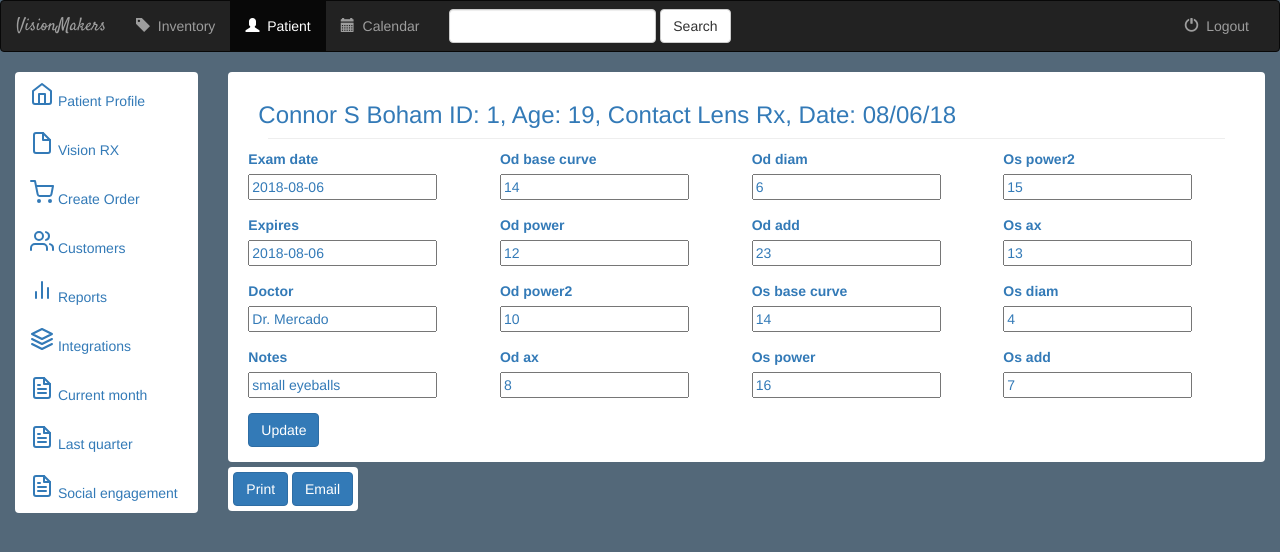
After one commit to cboham/VisionMakers, a Django app: page /patients/vision_rx/contact_lens_rx/3/ in a window 1280 px wide. The commit adds this page. Shown: the top 552 px of the page. Run offline with Django 3.2, Linux system fonts and the light colour scheme; a user stored in the database is signed in; data comes from the database, SQL or seed files in the repository; both versions use the stored data as it was after the commit; some libraries are stand-ins or nearby versions.

Commit message:
added generic views for spectacle and contactlens

```diff
--- a/VisionMakers2/inventory/templates/inventory/form-template2.html
+++ b/VisionMakers2/inventory/templates/inventory/form-template2.html
@@ -22,7 +22,7 @@
 										<div class="form-group" style = "">
 											<label>{{field.label_tag}}</label>
 											{{ field }}
-
+											{{ field.errors }}
 										<span class = "text-primary medium"><strong>Don't see existing SKU? add, then refresh</strong></span>
 
 						   				 <a href="{% url 'inventory:add-type' %}" class="btn btn-primary btn-xs">
--- a/VisionMakers2/inventory/templates/inventory/index.html
+++ b/VisionMakers2/inventory/templates/inventory/index.html
@@ -474,7 +474,7 @@
                     <tr value = "yes"   id = "row{{forloop.counter}}" class = "table-body-rows" > <!--onmouseover= "hover({{forloop.counter}})" -->
                       <td class="body-cell col1">{{pair.pk}}</td>
                       <td class="body-cell col2">{{pair.location}} </td>
-                      <td class="body-cell col3">{{pair.date_added|date:"d M Y"}}</td>
+                      <td class="body-cell col3">{{pair.date_added|date:"m/d/y"}}</td>
                       <td class="body-cell col4">{{pair.comments|truncatechars:15}}</td>
 
 
--- a/VisionMakers2/inventory/views.py
+++ b/VisionMakers2/inventory/views.py
@@ -1,3 +1,7 @@
+# take a look at existing frame list
+# highlight rows on patient search
+
+
 from django.shortcuts import render, redirect, get_object_or_404
 from .models import Type, Pair
 from django.views.generic.edit import CreateView, UpdateView, DeleteView
--- a/VisionMakers2/patients/models.py
+++ b/VisionMakers2/patients/models.py
@@ -91,6 +91,8 @@ class Spectacle_Rx(Common_Rx):
 
     sv_reading = models.BooleanField()
     sv_distance = models.BooleanField()
+    def get_absolute_url(self):
+        return reverse('patients:spectacle-update', kwargs={'pk': self.pk})
 
 class Contact_Lens_Rx(Common_Rx):
     od_base_curve = models.IntegerField()
@@ -106,3 +108,6 @@ class Contact_Lens_Rx(Common_Rx):
     os_ax = models.IntegerField()
     os_diam = models.IntegerField()
     os_add = models.IntegerField()
+
+    def get_absolute_url(self):
+        return reverse('patients:contact-lens-update', kwargs={'pk': self.pk})
--- /dev/null
+++ b/VisionMakers2/patients/templates/patients/contact_lens_rx_update.html
@@ -0,0 +1,73 @@
+{% extends 'patients/patient_template.html' %}
+
+{% block content %}
+<div class="col-md-10">
+  <div class="card" id = "patient-card">
+    <div class="card-body">
+      <div class="row">
+        <div class="col-md-12 patient-header">
+          <h3>{{patient.first|capfirst}} {{patient.middle|capfirst}} {{patient.last|capfirst}} ID: {{patient.id}},
+            Age: {{patient.age}},   Contact Lens Rx, Date: {{object.exam_date|date:"m/d/y"}}
+          </h3>
+          <hr>
+          <div class="row">
+            <span style = "color:red;">{{form.errors}}</span>
+            <form  method = "post">
+              <div class="col-md-3 padded">
+                {% csrf_token%}
+                {% for item in form %}
+                {% if forloop.counter is 5 %}
+              </div>
+              <div class="col-md-3 padded">
+                {% endif %}
+                {% if forloop.counter is 9 %}
+              </div>
+              <div class="col-md-3 padded">
+                {% endif %}
+                {% if forloop.counter is 13 %}
+              </div>
+              <div class="col-md-3 padded">
+                {% endif %}
+                <div class="form-group row">
+                  <label for="{{item.label}}" class="col-4 col-form-label">{{item.label}}</label>
+                  <div class="col-8">
+                    <!-- <input id="{{item.label}}" name="{{item.label}}" value="{{item.value}}" class="form-control here" type="text"> -->
+                    {{item}}
+                  </div>
+                </div>
+                {% endfor %}
+              </div>
+
+
+            </div>
+            <div class="row">
+              <div class="col-md-3 padded">
+              <div class="form-group row">
+                <div class="offset-4 col-8">
+                  <input  type="submit" value = "Update" class="btn btn-primary"></input>
+                </div>
+              </div>
+            </div>
+            </div>
+          </form>
+          </div>
+        </div>
+      </div>
+      <div class="container col-md-4" id = 'buttoncontainer'>
+        <a href="#" class = 'btn btn-primary btn-md' >Print</a>
+        <a href="#" class = 'btn btn-primary btn-md' >Email</a>
+
+      </div>
+
+
+
+
+        </div>
+      </div>
+
+    </div>
+  </div>
+</div>
+</div>
+</div>
+{% endblock %}
--- a/VisionMakers2/patients/templates/patients/select_patient.html
+++ b/VisionMakers2/patients/templates/patients/select_patient.html
@@ -5,8 +5,8 @@
 {% block body %}
 <div class="container">
   <div class="jumbotron" style = "padding: 30px;">
-    <h3 style = "margin-top: -10px;">Select your filters below, and then press Search</h3>
-    <h5>If you would like to change the attributes of the filtered items, click Update All</h5>
+    <h3 style = "margin-top: -10px;">Patient Search</h3>
+    <h5>Double click on a patient to see their info</h5>
     <form method="get">
       <div class="row">
         {% for item in filter.form %}
@@ -69,7 +69,7 @@
                 <td class="body-cell col1">{{item.first|capfirst}}</td>
                 <td class="body-cell col2">{{item.middle|capfirst}} </td>
                 <td class="body-cell col3">{{item.last|capfirst}}</td>
-                <td class="body-cell col4">{{item.birthdate}}</td>
+                <td class="body-cell col4">{{item.birthdate|date:'m/d/y'}}</td>
 
                 <!-- <td class="body-cell col5"></td>
                 <td class="body-cell col6"></td>
--- a/VisionMakers2/patients/urls.py
+++ b/VisionMakers2/patients/urls.py
@@ -1,8 +1,15 @@
 from . import views
-from django.urls import path
+from django.urls import path, re_path
+from django.contrib.auth.decorators import login_required
 app_name = 'patients'
 urlpatterns = [
     path('select-patient/', views.select_patient, name = 'select_patient'),
-    path('view/<pk>/', views.PatientUpdate.as_view() , name = 'view_patient'),
-    path('<pk>/vision_rx/', views.vision_rx, name = 'vision_rx')
+    path('view/<pk>/', login_required(views.PatientUpdate.as_view()) , name = 'view_patient'),
+    path('<pk>/vision_rx/', views.vision_rx, name = 'vision_rx'),
+    path('vision_rx/spectacle_rx/<int:pk>/', login_required(views.SpectacleRxDetail.as_view()), name = 'spectacle-update'),
+    path('vision_rx/contact_lens_rx/<int:pk>/', login_required(views.ContactLensRxDetail.as_view()), name = 'contact-lens-update'),
+    re_path(r'^vision_rx/spectacle_rx/create/(?P<patient_id>[0-9]+)/$', login_required(views.SpectacleRxCreate.as_view()), name = 'spectacle-create'),
+    re_path(r'^vision_rx/contact_lens_rx/create/(?P<patient_id>[0-9]+)/$', login_required(views.ContactLensRxCreate.as_view()), name = 'contact-lens-create'),
+
+
 ]
--- a/VisionMakers2/patients/views.py
+++ b/VisionMakers2/patients/views.py
@@ -1,9 +1,12 @@
 from django.shortcuts import render
 from .filters import PatientFilter
-from .models import Patient
-from django.views.generic.edit import UpdateView
+from .models import Patient, Spectacle_Rx, Contact_Lens_Rx, Common_Rx
+from django.views.generic.edit import UpdateView, CreateView
 from django.urls import reverse
 from django.contrib.auth.decorators import login_required
+from django.views import generic
+from django.views.generic.detail import DetailView
+from django.core.mail import send_mail
 
 @login_required
 def select_patient(request):
@@ -47,10 +50,145 @@ class PatientUpdate(UpdateView):
         'outside_doc',
         'referred_to_doc',
     ]
-    template_name_suffix = '_view_form'
+    template_name_suffix = '_profile'
 
     # class Spectacle_Rx_Update(UpdateView):
     #     model = Spectacle_Rx
     #     fields = [
     #
     #     ]
+
+class SpectacleRxDetail(UpdateView):
+    template_name = 'patients/spectacle_rx_update.html'
+    model = Spectacle_Rx
+    fields = [
+        'exam_date',
+        'expires',
+        'doctor',
+        'notes',
+        'od_sphere',
+        'od_cylinder',
+        'od_axis',
+        'od_prism',
+        'od_prism2',
+        'od_add',
+        'os_sphere',
+        'os_cylinder',
+        'os_axis',
+        'os_prism',
+        'os_prism2',
+        'os_add',
+        'sv_reading',
+        'sv_distance',
+    ]
+    def get_context_data(self, **kwargs):
+        context = super(SpectacleRxDetail, self).get_context_data(**kwargs)
+        patient = self.object.patient
+        context['patient'] = patient
+        return context
+
+class ContactLensRxDetail(UpdateView):
+    template_name = 'patients/contact_lens_rx_update.html'
+    model = Contact_Lens_Rx
+    fields = [
+        'exam_date',
+        'expires',
+        'doctor',
+        'notes',
+        'od_base_curve',
+        'od_power',
+        'od_power2',
+        'od_ax',
+        'od_diam',
+        'od_add',
+        'os_base_curve',
+        'os_power',
+        'os_power2',
+        'os_ax',
+        'os_diam',
+        'os_add',
+    ]
+    def get_context_data(self, **kwargs):
+        context = super(ContactLensRxDetail, self).get_context_data(**kwargs)
+        patient = self.object.patient
+        context['patient'] = patient
+        return context
+
+class SpectacleRxCreate(CreateView):
+    template_name = 'patients/spectacle_rx_update.html'
+    model = Spectacle_Rx
+    fields = [
+        'exam_date',
+        'expires',
+        'doctor',
+        'notes',
+        'od_sphere',
+        'od_cylinder',
+        'od_axis',
+        'od_prism',
+        'od_prism2',
+        'od_add',
+        'os_sphere',
+        'os_cylinder',
+        'os_axis',
+        'os_prism',
+        'os_prism2',
+        'os_add',
+        'sv_reading',
+        'sv_distance',
+    ]
+
+
+    def get_context_data(self, **kwargs):
+        context = super(SpectacleRxCreate, self).get_context_data(**kwargs)
+        patient = Patient.objects.all().get(pk = self.kwargs['patient_id'])
+        context['patient'] = patient
+        return context
+
+    def form_valid(self, form):
+        form.instance.patient = Patient.objects.all().get(pk=self.kwargs['patient_id'])
+        return super().form_valid(form)
+
+
+class ContactLensRxCreate(CreateView):
+    template_name = 'patients/contact_lens_rx_update.html'
+    model = Contact_Lens_Rx
+    fields = [
+        'exam_date',
+        'expires',
+        'doctor',
+        'notes',
+        'od_base_curve',
+        'od_power',
+        'od_power2',
+        'od_ax',
+        'od_diam',
+        'od_add',
+        'os_base_curve',
+        'os_power',
+        'os_power2',
+        'os_ax',
+        'os_diam',
+        'os_add',
+    ]
+    def get_context_data(self, **kwargs):
+        context = super(ContactLensRxCreate, self).get_context_data(**kwargs)
+        patient = Patient.objects.all().get(pk = self.kwargs['patient_id'])
+        context['patient'] = patient
+        return context
+
+    def form_valid(self, form):
+        form.instance.patient = Patient.objects.all().get(pk=self.kwargs['patient_id'])
+        return super().form_valid(form)
+
+
+    # def email_rx(request, common_id):
+    #     rx = Common_Rx.objects.all().get(pk = common_id)
+    #     if rx.os_sphere:
+    #         type = 'Spectacle'
+    #     else:
+    #         type = 'Contact Lens'
+    #     send_mail(
+    #         subject = type + ' Rx',
+    #         message =
+    #         )
--- a/VisionMakers2/sales/static/sales/style.css
+++ b/VisionMakers2/sales/static/sales/style.css
@@ -217,3 +217,11 @@ div h5{
 hr{
 	margin: 10px !important;
 }
+
+#buttoncontainer{
+	background-color: white;
+	border-radius:4px !important;
+	margin-top: 5px;
+	padding: 5px;
+	width:auto;
+}
```
Also changed, not shown: VisionMakers2/patients/templates/patients/patient_profile.html (added, +84 -0 lines), VisionMakers2/patients/templates/patients/patient_visionrx.html (+15 -4 lines), VisionMakers2/patients/templates/patients/spectacle_rx_update.html (renamed from VisionMakers2/patients/templates/patients/patient_view_form.html, +11 -27 lines), VisionMakers2/db.sqlite3.
